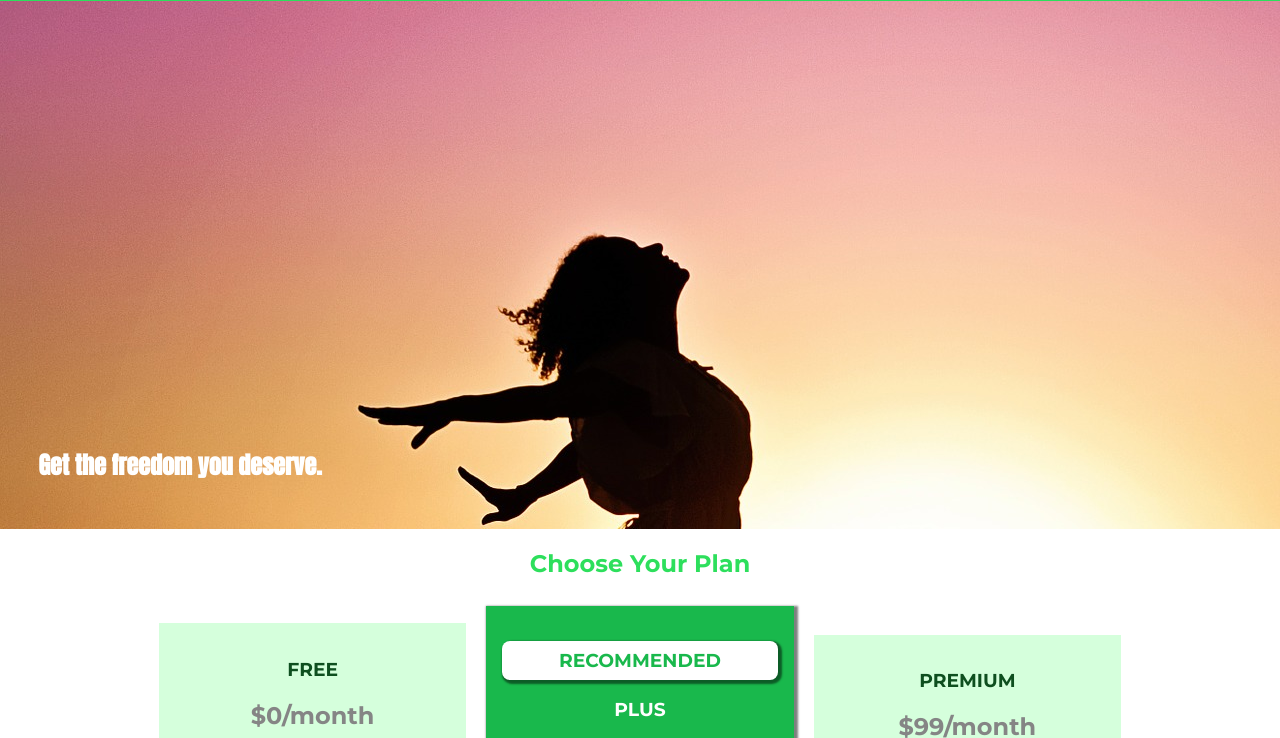
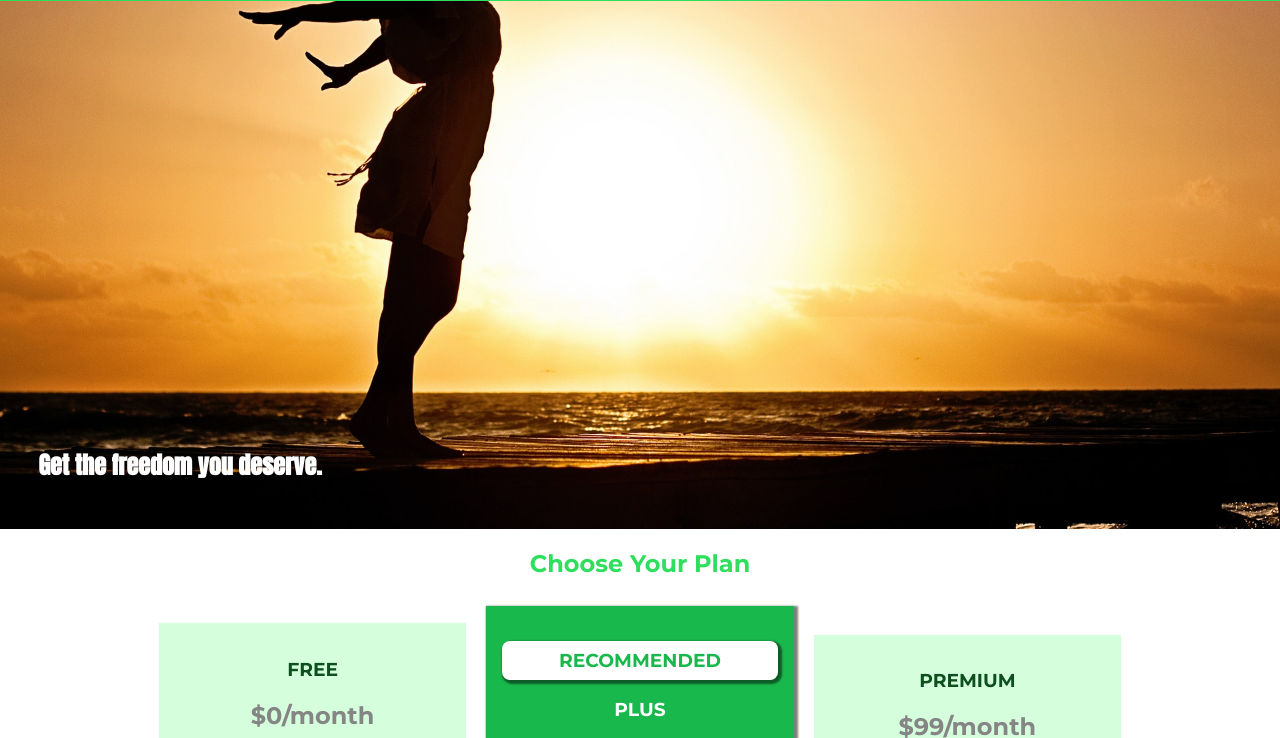
Before and after one commit to AlexanderFaleev/CSS-Basics, a plain HTML site: page index.html in a window 1280 px wide. Shown: the part 42-780 px from the top of the page. Drawn offline with Linux system fonts and the light colour scheme.

Commit message:
backgroung propertys 89

```diff
--- a/main.css
+++ b/main.css
@@ -1,12 +1,19 @@
 
 
 #product-overview {
-    background: url("freedom.jpg");
+    background: url("freedom.jpg") left 10% bottom 20%/cover no-repeat border-box;
+    /* background-image: url("freedom.jpg");
+    background-size: cover;
+    background-position: left 10% bottom 20%; */
+    /* background-repeat: no-repeat;
+    background-origin: border-box;
+    background-clip: border-box; */
     width: 100%;
     height: 528px;
     padding: 10px;
     margin-top: 43px;
     position: relative;
+
 }
 
 .section-title {
--- a/shared.css
+++ b/shared.css
@@ -6,6 +6,8 @@ body {
     font-family: 'Montserrat', sans-serif;
     margin: 0;
 }
+
+
 
 .main-header {
     width: 100%;
@@ -74,6 +76,8 @@ body {
     border: none;
 }
 
+
+
 .main-footer {
     background: black;
     padding: 32px;
```
